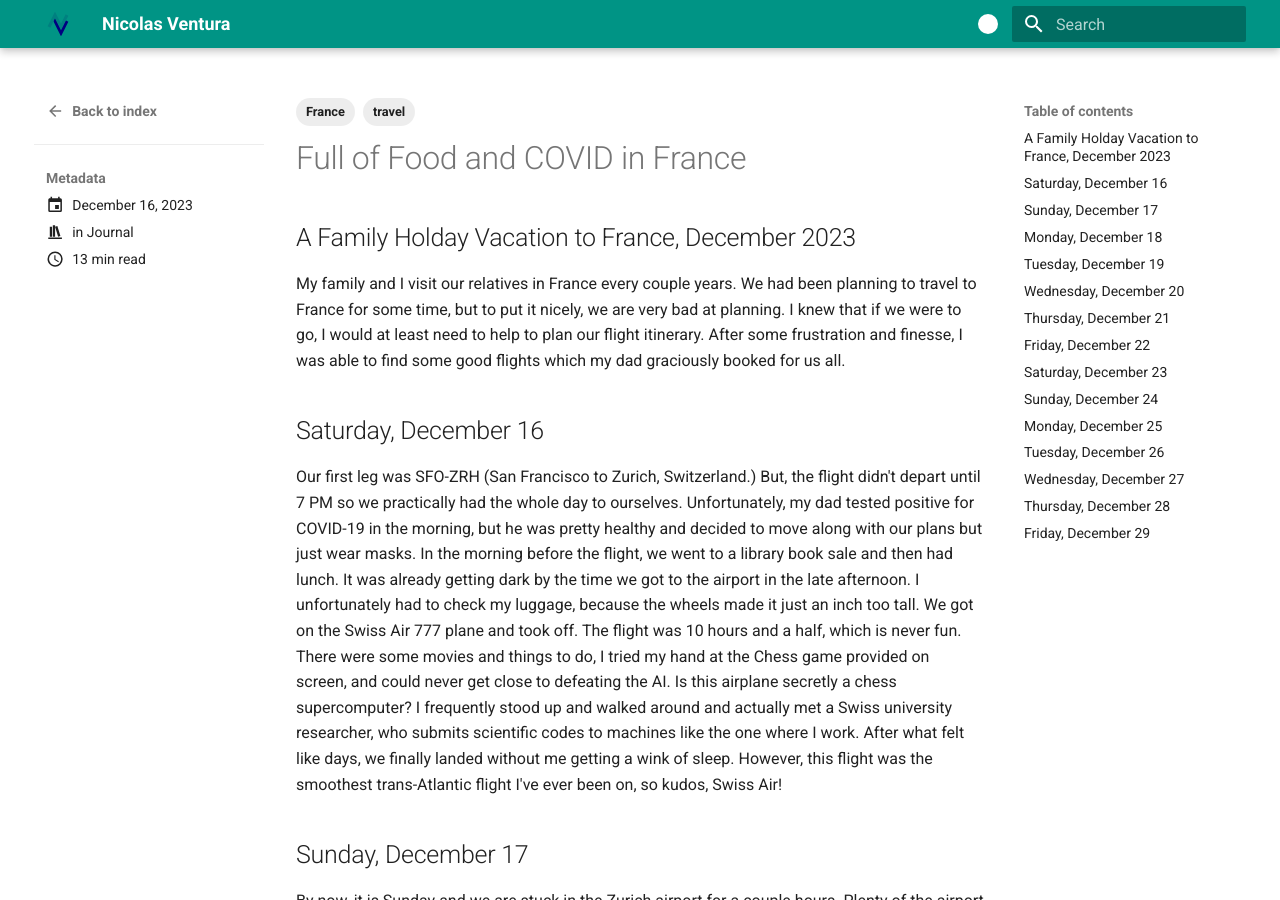
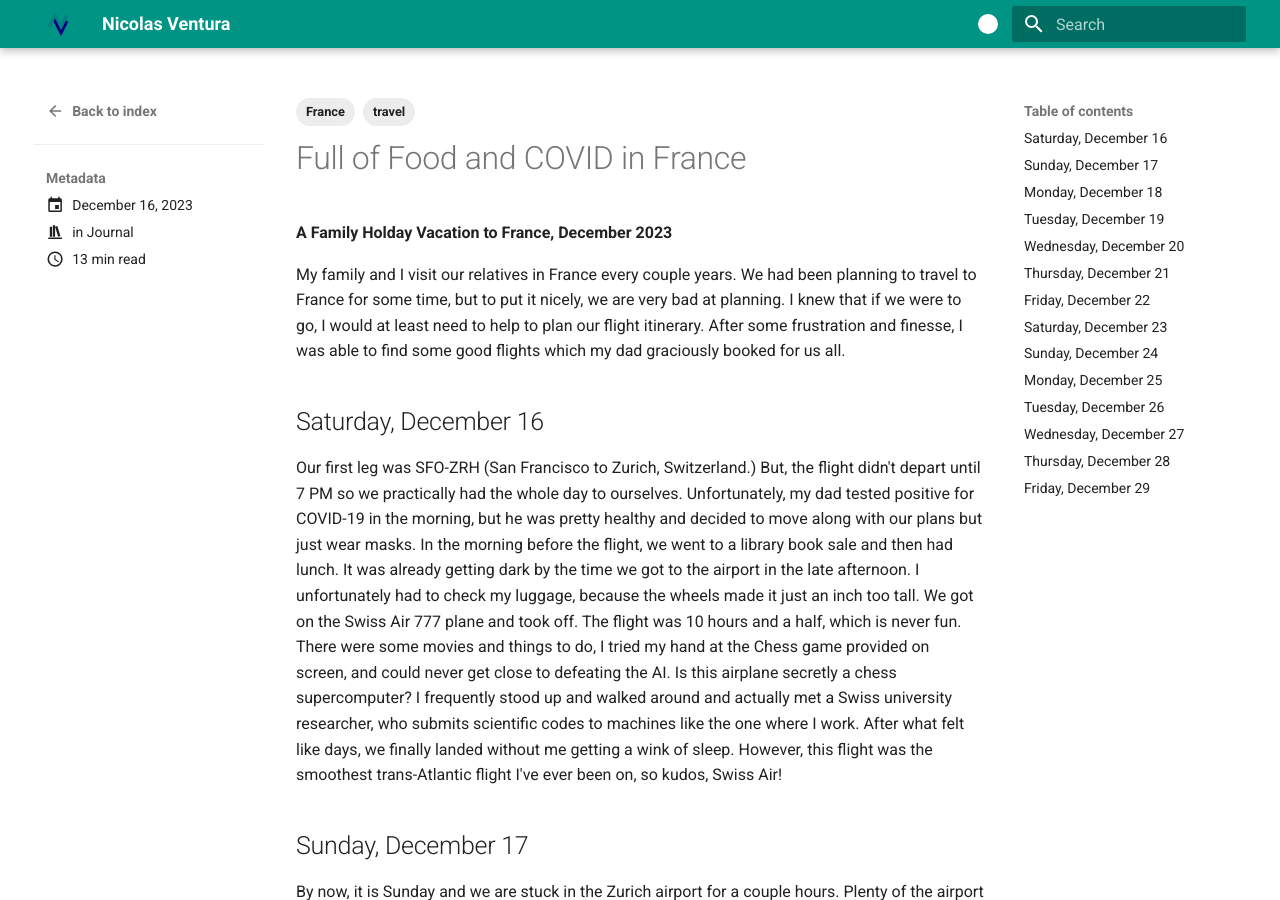
Before and after one commit to nicfv/Me, an MkDocs documentation site: the page built from docs/blog/posts/007-france.md, in a window 1280 px wide and 900 px high. Built offline with MkDocs 1.6.1 and Material for MkDocs 9.7.7, drawn with Linux system fonts in a browser that asks for light colours.

Commit message:
Minor rearranging

```diff
--- a/docs/blog/posts/007-france.md
+++ b/docs/blog/posts/007-france.md
@@ -8,7 +8,7 @@ tags:
 ---
 # Full of Food and COVID in France
 
-## A Family Holday Vacation to France, December 2023
+**A Family Holday Vacation to France, December 2023**
 
 My family and I visit our relatives in France every couple years. We had been planning to travel to France for some time, but to put it nicely, we are very bad at planning. I knew that if we were to go, I would at least need to help to plan our flight itinerary. After some frustration and finesse, I was able to find some good flights which my dad graciously booked for us all.
 
--- a/mkdocs.yml
+++ b/mkdocs.yml
@@ -40,6 +40,11 @@ extra:
       link: mailto:www@nicolasventura.com
     - icon: material/linkedin
       link: https://www.linkedin.com/in/nfv/
+    - icon: material/book-open-page-variant
+      link: https://nicfv.com/blog/
+      name: Blog
+    - icon: material/instagram
+      link: https://www.instagram.com/nicfvcom/
     - icon: material/github
       link: https://github.com/nicfv
     - icon: material/stack-overflow
@@ -52,10 +57,6 @@ extra:
       link: https://pypi.org/user/nfv/
     - icon: simple/strava
       link: https://www.strava.com/athletes/nicfv
-    - icon: material/book-open-page-variant
-      link: https://nicfv.com/blog/
-    - icon: material/instagram
-      link: https://www.instagram.com/nicfvcom/
     - icon: material/format-letter-matches
       link: https://wordle.nicfv.com/
     - icon: material/hexagon
```
